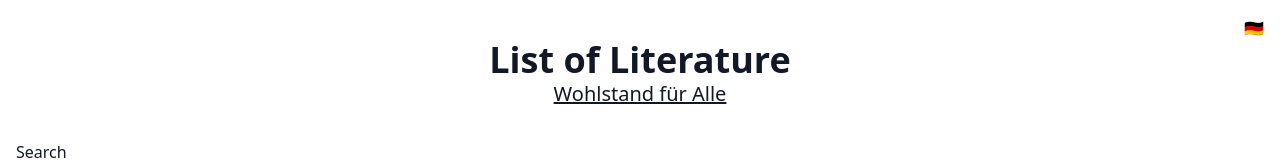
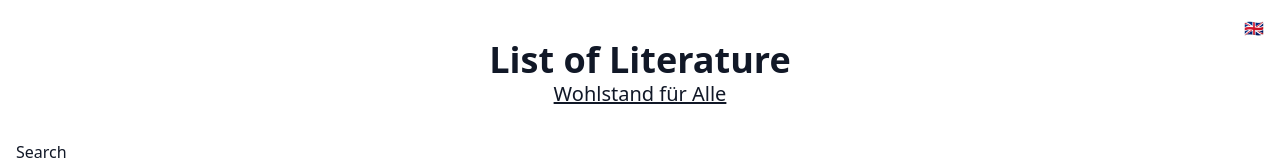
Before and after one commit to phollome/list-of-literature, a React (Create React App) app: page / in a window 1280 px wide. Shown: the top 160 px of the page. Built offline with nearby package versions, Linux system fonts and the light colour scheme.

Commit message:
Harden initial component state

```diff
--- a/src/components/LanguageSwitch.js
+++ b/src/components/LanguageSwitch.js
@@ -3,18 +3,19 @@
 function LanguageSwitch() {
   const { i18n } = useTranslation();
 
-  const language = i18n.language || "en";
+  const handleLanguageSwitch = (lang) => {
+    i18n.changeLanguage(lang === "en" ? "de" : "en");
+  };
 
-  const handleLanguageSwitch = () => {
-    i18n.changeLanguage(language === "en" ? "de" : "en");
-  };
+  const language =
+    i18n.language === "en" || i18n.language.startsWith("en-") ? "en" : "de";
 
   return (
     <button
-      data-testId="language-switch"
+      data-testid="language-switch"
       type="button"
       className="focus:outline-none focus:underline hover:underline"
-      onClick={handleLanguageSwitch}
+      onClick={() => handleLanguageSwitch(language)}
     >
       {language === "en" ? "🇬🇧" : "🇩🇪"}
     </button>
```
